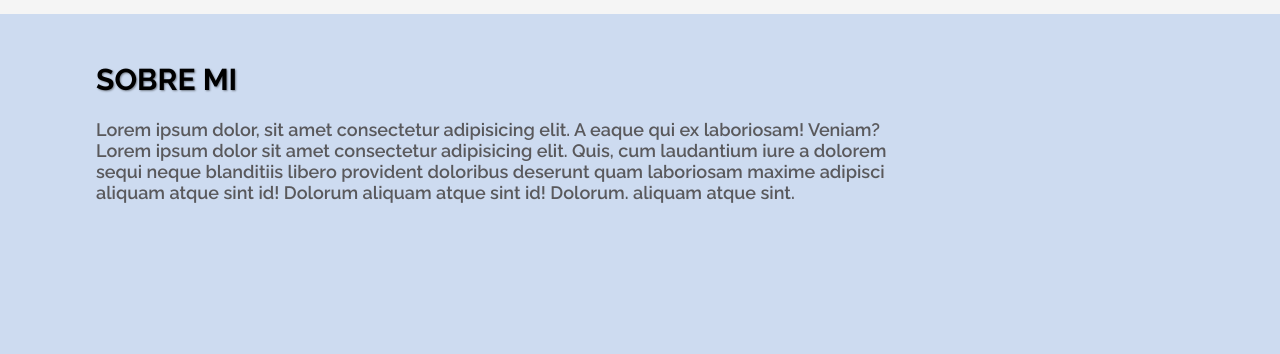
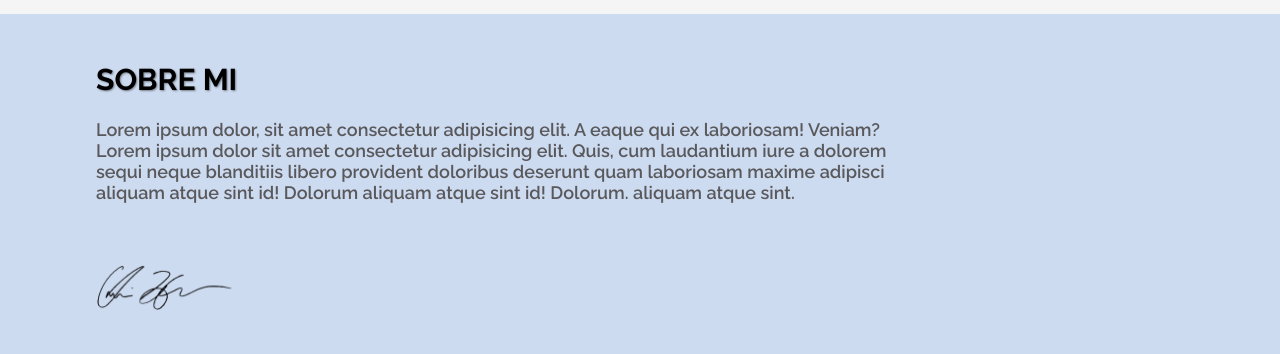
Before and after one commit to Luifer7/portafolio_challeng_alura_latam, a plain HTML site: page index.html in a window 1280 px wide. Shown: the part 446-800 px from the top of the page. Drawn offline with Linux system fonts and the light colour scheme; the site is published under a folder, as on GitHub Pages, so addresses that start at the root find nothing.

Commit message:
arreglando la ruta de img firma

```diff
--- a/index.html
+++ b/index.html
@@ -113,7 +113,7 @@
                       aliquam atque sint id! Dolorum aliquam atque sint id! Dolorum.
                       aliquam atque sint.
                 </p>
-                <img class="firma_sobremi" src="/img/firma.png" alt="">
+                <img class="firma_sobremi" src="img/firma.png" alt="">
 
 
             </div>
```
